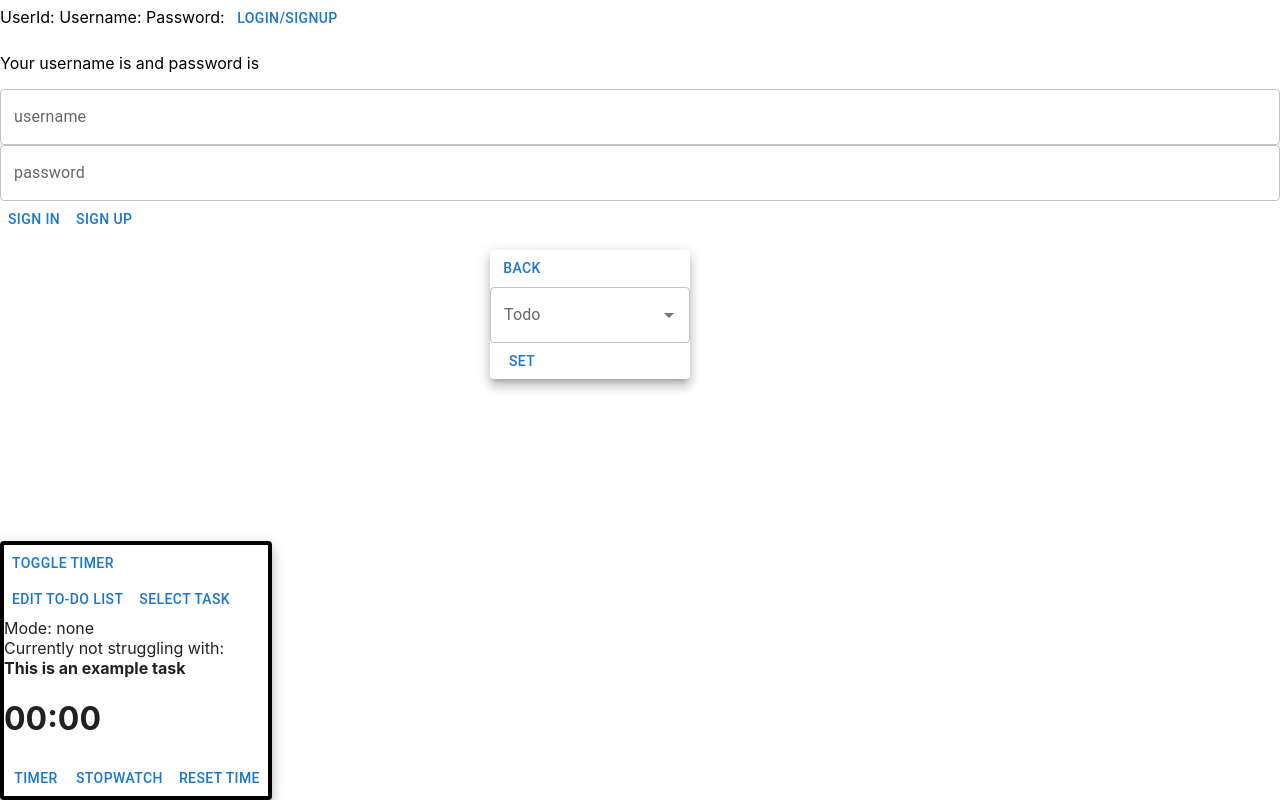
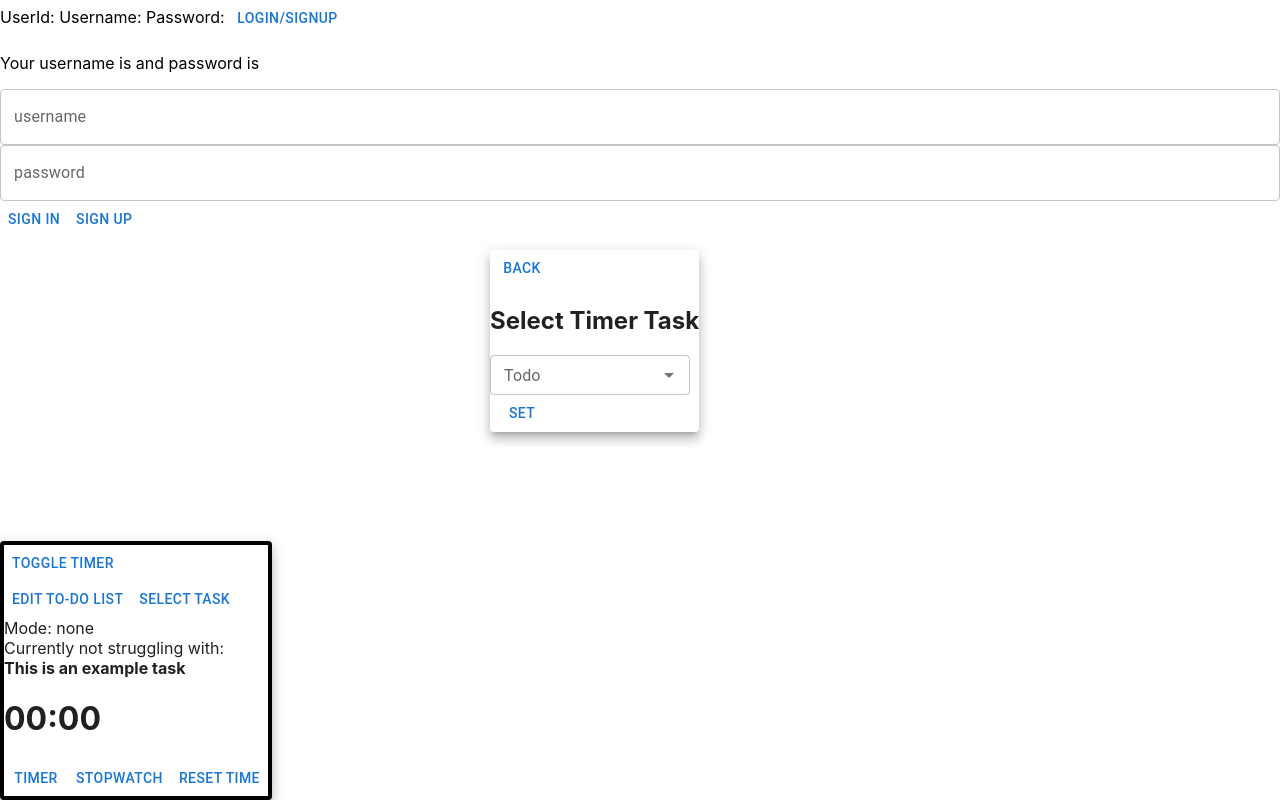
Before and after one commit to UTSCCSCC01/finalprojectf22-nostruggle, a React (Create React App) app in the folder client/: page / in a window 1280 px wide. Both pictures are taken after a click on the button "SELECT TASK". Built offline with nearby package versions, Linux system fonts and the light colour scheme; no server answers; the HTML template or start-up script is replaced by a standard one.

Commit message:
NOS-39 added functionality for selecting a user's task to track

```diff
--- a/client/src/features/Todo/StudyTimer/TimerSelectTask.jsx
+++ b/client/src/features/Todo/StudyTimer/TimerSelectTask.jsx
@@ -12,10 +12,8 @@ const TimerSelectTask = ({ onSelect, open, setOpen }) => {
     const fetchTasks = () => {
         ApiCall.get(`/tasks?userId=${userState.user._id}&done=false`)
         .then( res => {
-            console.log(res.data)
             let tasks = res.data
             tasks.sort((task1, task2) => {
-
                 if (task1.deadline && task2.deadline) {
                     return Date.parse(task1.deadline) - Date.parse(task2.deadline)
                 } else if (task1.deadline) return -1
@@ -32,13 +30,10 @@ const TimerSelectTask = ({ onSelect, open, setOpen }) => {
         }
     }, [open])
 
-    useEffect(() => {
-        console.log(selectedTask)
-    }, [selectedTask])
-
     return (
         <Popover open={open} anchorOrigin={anchorPopover(300, 300)} anchor={document.body}>
             <Button onClick={() => setOpen(false)}>Back</Button>
+            <header><h2>Select Timer Task</h2></header>
             <Autocomplete
                 options={tasks}
                 getOptionLabel={(option) => option.title}
@@ -46,6 +41,7 @@ const TimerSelectTask = ({ onSelect, open, setOpen }) => {
                 onInputChange={(event, newInputValue) => {
                     setSelectedTask(tasks.find(task => newInputValue === task.title));
                 }}
+                size='small'
                 renderInput={(params) => <TextField {...params} label="Todo" />}
             />
             <Button onClick={() => onSelect(selectedTask)}>Set</Button>
```
